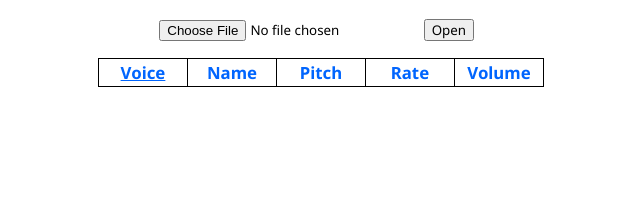
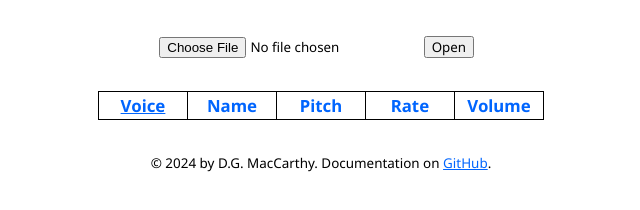
Before and after one commit to dmaccarthy/js-tts, a plain HTML site: page docs/index.html in a window 1280 px wide. Shown: the whole page, without its empty margins (319-959 px from the left). Drawn offline with nearby package versions, Linux system fonts and the light colour scheme.

Commit message:
Minor updates

```diff
--- a/docs/index.html
+++ b/docs/index.html
@@ -27,5 +27,6 @@
         </tr></thead>
         <tbody id="Voices"></tbody>
     </table>
+    <p class="Small">© 2024 by D.G. MacCarthy. Documentation on <a target="GitHubRepo" href="https://github.com/dmaccarthy/js-tts">GitHub</a>.</p>
 </body>
 </html>
--- a/docs/tts.css
+++ b/docs/tts.css
@@ -3,10 +3,12 @@
 body {
     font-size: 105%;
     text-align: center;
+    margin-top: 2em;
 }
 
 table {
     margin: auto;
+    margin-top: 2em;
     border-collapse: collapse;
     max-width: 98%;
 }
@@ -29,3 +31,8 @@ select {
     border: none;
     background-color: white;
 }
+
+p.Small {
+    margin-top: 2.5em;
+    font-size: 80%;
+}
```
Also changed, not shown: 1 other file.
